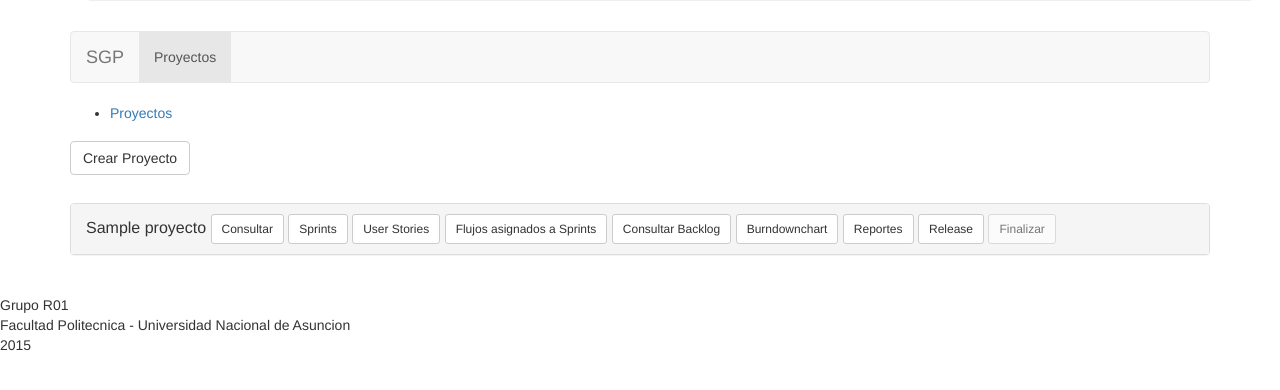
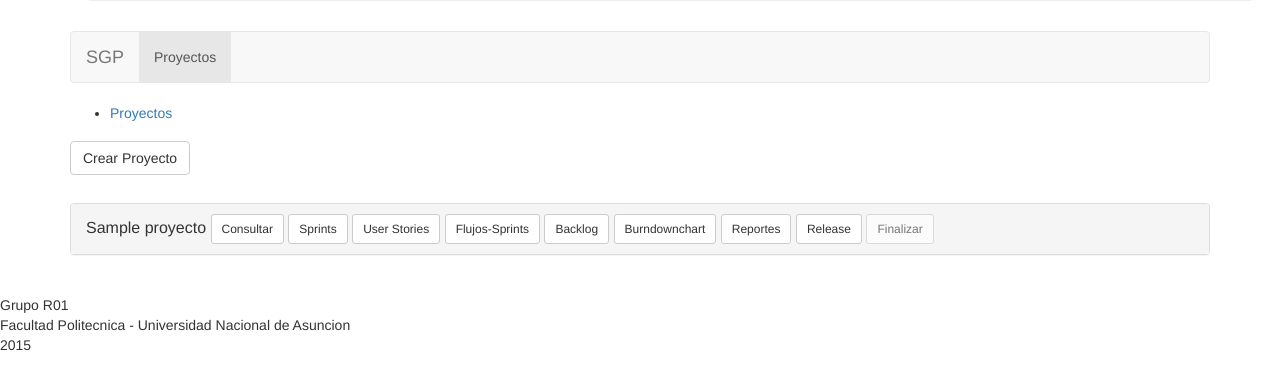
Before and after one commit to gfvazquez/IS2, a Django app: page /proyectos/ in a window 1280 px wide. Shown: the part 391-781 px from the top of the page. Run offline with Django 3.2, Linux system fonts and the light colour scheme; a user stored in the database is signed in; tables that the repository leaves empty hold one stand-in row (values such as "Sample post"); parts of the project's set-up code (start-up, migrations or seed data) failed here and were passed over; some libraries are stand-ins or nearby versions.

Commit message:
para que entre todo en el container :)

```diff
--- a/SGP/templates/Proyecto/proyectos.html
+++ b/SGP/templates/Proyecto/proyectos.html
@@ -40,7 +40,7 @@
      </div>
 {% endblock %}
 {% block contenido %}
-<div class="container">
+<div class="container" style="row-span:9">
 <!-- Aca van la  lista de Proyectos.. o de Solicitudes.. o de credenciales -->
 	<div class="panel-group" id="accordion">
 
@@ -68,13 +68,13 @@
                           {% if x.flujoproyecto == 1 %}
                           <a href="asignar_flujos_proyecto/{{ x.proyecto.auto_increment_id }}/"><button type="button" class="btn btn-default btn-sm">Asignar Flujo</button></a>
                           {% endif %}
-                          <a href="consultar_flujo_proyecto/{{ x.proyecto.auto_increment_id }}/"><button type="button" class="btn btn-default btn-sm">Flujos asignados a Sprints</button></a>
+                          <a href="consultar_flujo_proyecto/{{ x.proyecto.auto_increment_id }}/"><button type="button" class="btn btn-default btn-sm">Flujos-Sprints</button></a>
                           <!--<a href="visualizar_panorama/{{ x.proyecto.auto_increment_id }}/"><button type="button" class="btn btn-default btn-sm">Secuencializaion</button></a>-->
 
                           <!--<a href="burndownchart/{{ x.proyecto.auto_increment_id }}/"><button type="button" class="btn btn-default btn-sm">Burndownchart</button></a>-->
 
                           <!--<a href="sprint_activo/user_stories_current_user/{{ x.proyecto.auto_increment_id }}/"><button type="button" class="btn btn-default btn-sm">Consultar MIS US del Sprint actual</button></a>-->
-                          <a href="backlog/{{ x.proyecto.auto_increment_id }}/"><button type="button" class="btn btn-default btn-sm">Consultar Backlog</button></a>
+                          <a href="backlog/{{ x.proyecto.auto_increment_id }}/"><button type="button" class="btn btn-default btn-sm">Backlog</button></a>
 
                           <a href="consultar_burndownchart2/{{ x.proyecto.auto_increment_id }}/"><button type="button" class="btn btn-default btn-sm">Burndownchart</button></a>
 
```
